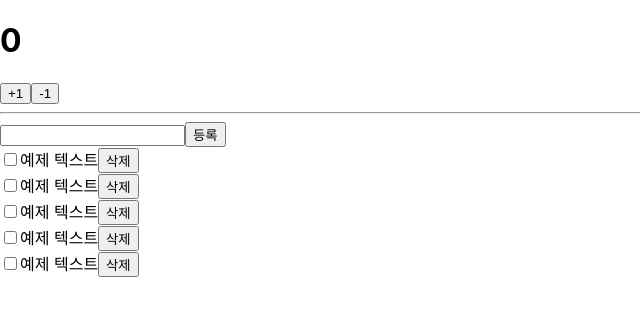
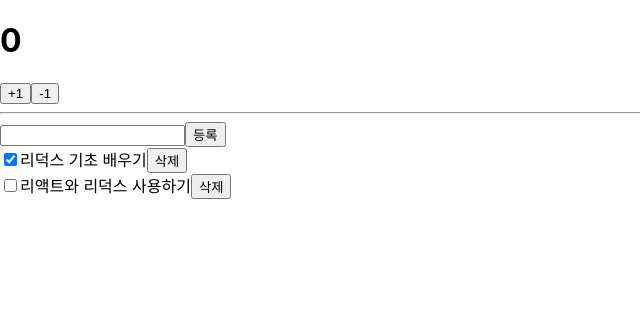
Before and after one commit to eldbxor/React.Tutorial.Redux, a React (Create React App) app: page / in a window 1280 px wide. Shown: the top 316 px of the page, without its empty margins (0-640 px from the left). Built offline with nearby package versions, Linux system fonts and the light colour scheme.

Commit message:
Redux를 적용한 TodoContainer 만들기

```diff
--- a/src/App.js
+++ b/src/App.js
@@ -1,13 +1,12 @@
 import CounterContainer from './containers/CounterContainer';
-import Todos from './containers/Todos';
-import Counter from './coponents/Counter';
+import TodosContainer from './containers/TodosContainer';
 
 const App = () => {
   return (
     <div>
       <CounterContainer />
       <hr />
-      <Todos />
+      <TodosContainer />
     </div>
   );
 };
--- a/src/containers/Todos.js
+++ /dev/null
@@ -1,41 +0,0 @@
-import React from 'react';
-
-const TodoItem = ({ todo, onToggle, onRemove }) => {
-  return (
-    <div>
-      <input type="checkbox" />
-      <span>예제 텍스트</span>
-      <button>삭제</button>
-    </div>
-  );
-};
-
-const Todos = ({
-  input, // 인풋에 입력되는 텍스트
-  todos, // 할 일 목록이 들어 있는 객체
-  onChangeInput,
-  onInsert,
-  onToggle,
-  onRemove,
-}) => {
-  const onSubmit = (e) => {
-    e.preventDefault();
-  };
-  return (
-    <div>
-      <form onSubmit={onSubmit}>
-        <input />
-        <button type="submit">등록</button>
-      </form>
-      <div>
-        <TodoItem />
-        <TodoItem />
-        <TodoItem />
-        <TodoItem />
-        <TodoItem />
-      </div>
-    </div>
-  );
-};
-
-export default Todos;
--- /dev/null
+++ b/src/containers/TodosContainer.js
@@ -0,0 +1,38 @@
+import { connect } from 'react-redux';
+import { changeInput, insert, toggle, remove } from '../modules/todos';
+import Todos from '../coponents/Todos';
+
+const TodosContainer = ({
+  input,
+  todos,
+  changeInput,
+  insert,
+  toggle,
+  remove,
+}) => {
+  return (
+    <Todos
+      input={input}
+      todos={todos}
+      onChangeInput={changeInput}
+      onInsert={insert}
+      onToggle={toggle}
+      onRemove={remove}
+    />
+  );
+};
+
+export default connect(
+  // 비구조화 할당을 통해 todos를 분리하여
+  // state.todos.input 대신 todos.input을 사용
+  ({ todos }) => ({
+    input: todos.input,
+    todos: todos.todos,
+  }),
+  {
+    changeInput,
+    insert,
+    toggle,
+    remove,
+  },
+)(TodosContainer);
--- /dev/null
+++ b/src/coponents/Todos.js
@@ -0,0 +1,52 @@
+const TodoItem = ({ todo, onToggle, onRemove }) => {
+  return (
+    <div>
+      <input
+        type="checkbox"
+        onClick={() => onToggle(todo.id)}
+        checked={todo.done}
+        readOnly={true}
+      />
+      <span style={{ textDecoration: todo.done ? 'line-throught' : 'none' }}>
+        {todo.text}
+      </span>
+      <button onClick={() => onRemove(todo.id)}>삭제</button>
+    </div>
+  );
+};
+
+const Todos = ({
+  input, // 인풋에 입력되는 텍스트
+  todos, // 할 일 목록이 들어 있는 객체
+  onChangeInput,
+  onInsert,
+  onToggle,
+  onRemove,
+}) => {
+  const onSubmit = (e) => {
+    e.preventDefault();
+    onInsert(input);
+    onChangeInput(''); // 등록 후 인풋 초기화
+  };
+  const onChange = (e) => onChangeInput(e.target.value);
+  return (
+    <div>
+      <form onSubmit={onSubmit}>
+        <input value={input} onChange={onChange} />
+        <button type="submit">등록</button>
+      </form>
+      <div>
+        {todos.map((todo) => (
+          <TodoItem
+            todo={todo}
+            key={todo.id}
+            onToggle={onToggle}
+            onRemove={onRemove}
+          />
+        ))}
+      </div>
+    </div>
+  );
+};
+
+export default Todos;
```
